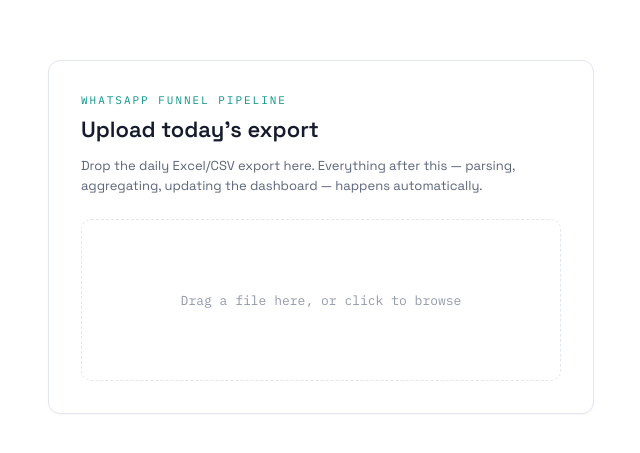
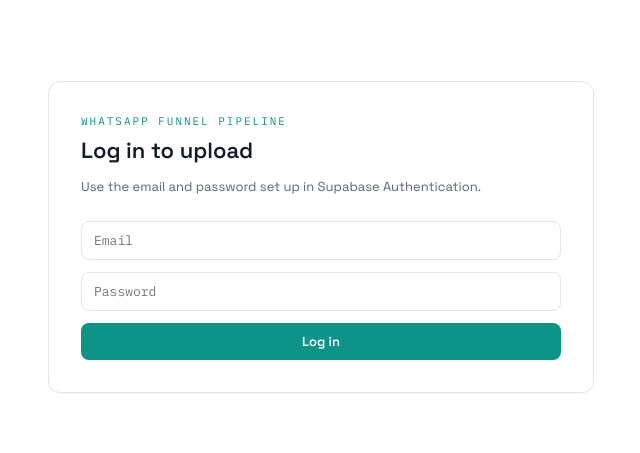
Before and after one commit to siddharthdhuriya/whatsapp-funnel-pipeline, a React (Vite) app: page / in a window 1280 px wide. Shown: the part 187-640 px from the top of the page, without its empty margins (319-959 px from the left). Built offline with nearby package versions, Linux system fonts and the light colour scheme; no server answers.

Commit message:
Add login to upload page

```diff
--- a/src/UploadPage.jsx
+++ b/src/UploadPage.jsx
@@ -1,21 +1,95 @@
-// web/src/UploadPage.jsx
+// src/UploadPage.jsx
 //
-// A one-page uploader: drag today's export in, it lands in the
-// `daily-exports` Supabase Storage bucket, and the Database Webhook
-// takes over from there. This page never talks to the processing
-// function directly — Storage is the handoff point.
+// A one-page uploader: log in, drag today's export in, it lands in
+// the `daily-exports` Supabase Storage bucket, and the Database
+// Webhook takes over from there. This page never talks to the
+// processing function directly — Storage is the handoff point.
 
-import { useState, useCallback } from 'react';
+import { useState, useCallback, useEffect } from 'react';
 import { createClient } from '@supabase/supabase-js';
 
 const supabase = createClient(
   import.meta.env.VITE_SUPABASE_URL,
-  import.meta.env.VITE_SUPABASE_ANON_KEY // safe to expose — restricted by bucket policy below
+  import.meta.env.VITE_SUPABASE_ANON_KEY // safe to expose — restricted by RLS policies + login below
 );
 
 const BUCKET = 'daily-exports';
 
 export default function UploadPage() {
+  const [session, setSession] = useState(null);
+  const [checkingSession, setCheckingSession] = useState(true);
+
+  useEffect(() => {
+    supabase.auth.getSession().then(({ data }) => {
+      setSession(data.session);
+      setCheckingSession(false);
+    });
+    const { data: listener } = supabase.auth.onAuthStateChange((_event, newSession) => {
+      setSession(newSession);
+    });
+    return () => listener.subscription.unsubscribe();
+  }, []);
+
+  if (checkingSession) {
+    return <div style={styles.page}><div style={styles.card}>Loading…</div></div>;
+  }
+
+  return (
+    <div style={styles.page}>
+      <div style={styles.card}>
+        {session ? <UploadBox onLogout={() => supabase.auth.signOut()} /> : <LoginBox />}
+      </div>
+    </div>
+  );
+}
+
+function LoginBox() {
+  const [email, setEmail] = useState('');
+  const [password, setPassword] = useState('');
+  const [error, setError] = useState('');
+  const [loading, setLoading] = useState(false);
+
+  const handleLogin = async (e) => {
+    e.preventDefault();
+    setLoading(true);
+    setError('');
+    const { error } = await supabase.auth.signInWithPassword({ email, password });
+    if (error) setError(error.message);
+    setLoading(false);
+  };
+
+  return (
+    <form onSubmit={handleLogin}>
+      <div style={styles.eyebrow}>WhatsApp Funnel Pipeline</div>
+      <h1 style={styles.title}>Log in to upload</h1>
+      <p style={styles.subtitle}>Use the email and password set up in Supabase Authentication.</p>
+
+      <input
+        type="email"
+        placeholder="Email"
+        value={email}
+        onChange={(e) => setEmail(e.target.value)}
+        required
+        style={styles.input}
+      />
+      <input
+        type="password"
+        placeholder="Password"
+        value={password}
+        onChange={(e) => setPassword(e.target.value)}
+        required
+        style={styles.input}
+      />
+      <button type="submit" disabled={loading} style={styles.button}>
+        {loading ? 'Logging in…' : 'Log in'}
+      </button>
+
+      {error && <div style={{ ...styles.notice, ...styles.noticeError }}>{error}</div>}
+    </form>
+  );
+}
+
+function UploadBox({ onLogout }) {
   const [status, setStatus] = useState('idle'); // idle | uploading | done | error
   const [message, setMessage] = useState('');
   const [dragOver, setDragOver] = useState(false);
@@ -32,8 +106,6 @@
     setStatus('uploading');
     setMessage('');
 
-    // One file per day — name it by date so re-uploading the same
-    // day overwrites the same object instead of piling up duplicates.
     const today = new Date().toISOString().slice(0, 10);
     const ext = file.name.split('.').pop();
     const path = `report-${today}.${ext}`;
@@ -59,20 +131,21 @@
   }, [handleFile]);
 
   return (
-    <div style={styles.page}>
-      <div style={styles.card}>
+    <div>
+      <div style={{ display: 'flex', justifyContent: 'space-between', alignItems: 'flex-start' }}>
+        <div>
           <div style={styles.eyebrow}>WhatsApp Funnel Pipeline</div>
           <h1 style={styles.title}>Upload today's export</h1>
+        </div>
+        <button onClick={onLogout} style={styles.logoutButton}>Log out</button>
+      </div>
       <p style={styles.subtitle}>
         Drop the daily Excel/CSV export here. Everything after this — parsing,
         aggregating, updating the dashboard — happens automatically.
       </p>
 
       <label
-          style={{
-            ...styles.dropzone,
-            ...(dragOver ? styles.dropzoneActive : {}),
-          }}
+        style={{ ...styles.dropzone, ...(dragOver ? styles.dropzoneActive : {}) }}
         onDragOver={(e) => { e.preventDefault(); setDragOver(true); }}
         onDragLeave={() => setDragOver(false)}
         onDrop={onDrop}
@@ -83,20 +156,11 @@
           style={{ display: 'none' }}
           onChange={(e) => handleFile(e.target.files?.[0])}
         />
-          {status === 'uploading' ? (
-            <span>Uploading…</span>
-          ) : (
-            <span>Drag a file here, or click to browse</span>
-          )}
+        {status === 'uploading' ? <span>Uploading…</span> : <span>Drag a file here, or click to browse</span>}
       </label>
 
-        {status === 'done' && (
-          <div style={{ ...styles.notice, ...styles.noticeSuccess }}>{message}</div>
-        )}
-        {status === 'error' && (
-          <div style={{ ...styles.notice, ...styles.noticeError }}>{message}</div>
-        )}
-      </div>
+      {status === 'done' && <div style={{ ...styles.notice, ...styles.noticeSuccess }}>{message}</div>}
+      {status === 'error' && <div style={{ ...styles.notice, ...styles.noticeError }}>{message}</div>}
     </div>
   );
 }
@@ -129,6 +193,38 @@
   },
   title: { fontSize: 22, fontWeight: 600, margin: '0 0 8px', color: '#151b2c' },
   subtitle: { fontSize: 13, color: '#5c6479', marginBottom: 24, lineHeight: 1.5 },
+  input: {
+    width: '100%',
+    boxSizing: 'border-box',
+    padding: '10px 12px',
+    marginBottom: 12,
+    border: '1px solid #e1e6ef',
+    borderRadius: 8,
+    fontSize: 13,
+    fontFamily: "'IBM Plex Mono', monospace",
+  },
+  button: {
+    width: '100%',
+    padding: '10px 12px',
+    border: 'none',
+    borderRadius: 8,
+    background: '#0d9488',
+    color: '#fff',
+    fontSize: 13,
+    fontWeight: 600,
+    cursor: 'pointer',
+    fontFamily: "'Space Grotesk', sans-serif",
+  },
+  logoutButton: {
+    padding: '6px 12px',
+    border: '1px solid #e1e6ef',
+    borderRadius: 8,
+    background: '#fff',
+    color: '#5c6479',
+    fontSize: 11,
+    cursor: 'pointer',
+    fontFamily: "'IBM Plex Mono', monospace",
+  },
   dropzone: {
     display: 'flex',
     alignItems: 'center',
```
Lines whose indentation alone changed are shown as unchanged.
